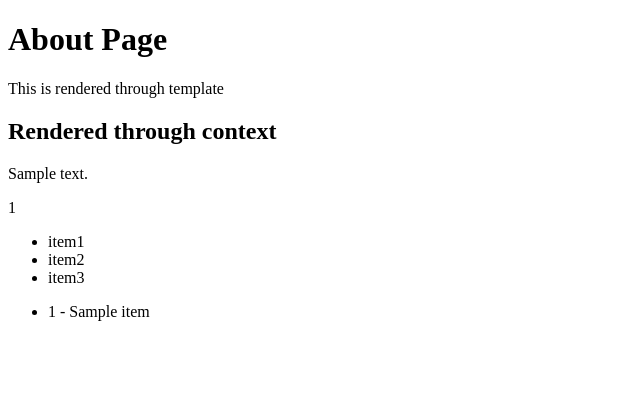
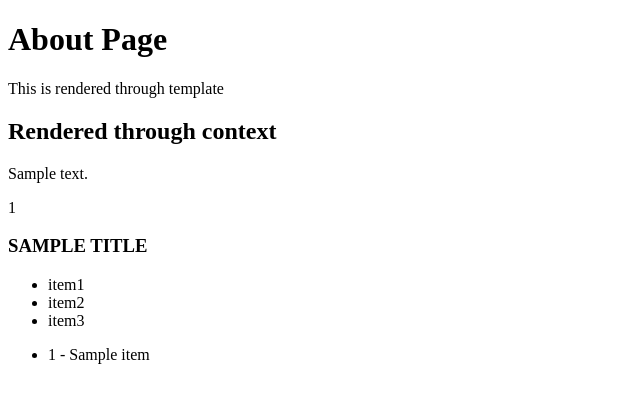
Before and after one commit to preethamsridhar/djangowebsite, a Django app: template templates/about.html in a window 1280 px wide. Shown: the part 70-473 px from the top of the page, without its empty margins (0-640 px from the left). Run offline with Django 3.2, Linux system fonts and the light colour scheme; the template is opened without the code that fills it: most values are stand-ins (such as "Sample title", 1, 10 or a date in 2020).

Commit message:
template tags and filters

```diff
--- a/pages/views.py
+++ b/pages/views.py
@@ -20,7 +20,7 @@ def contact_view(request):
 def about_view(request):
     # return HttpResponse("<h1>Contact Page</h1>")
     context_text = {
-        "my_text": "I am a Django Developer",
+        "title": "i am a Django Developer",
         "my_number": 123456,
         "country": [
             "usa",
--- a/templates/about.html
+++ b/templates/about.html
@@ -6,7 +6,7 @@
 <h2>Rendered through context</h2>
 <p>{{my_text}}</p>
 <p>{{my_number}}</p>
-
+<h3>{{title| capfirst | upper}}</h3>
 <ul>
     <li>item1</li>
     <li>item2</li>
```
Also changed, not shown: 1 other file.
